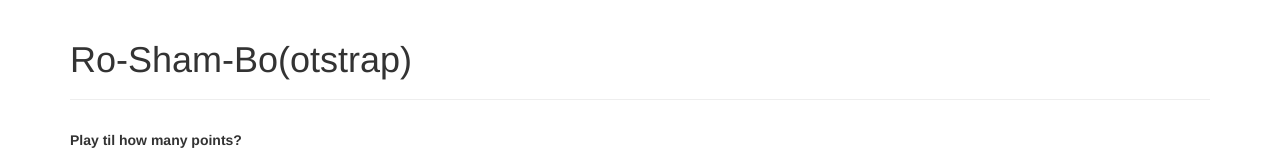
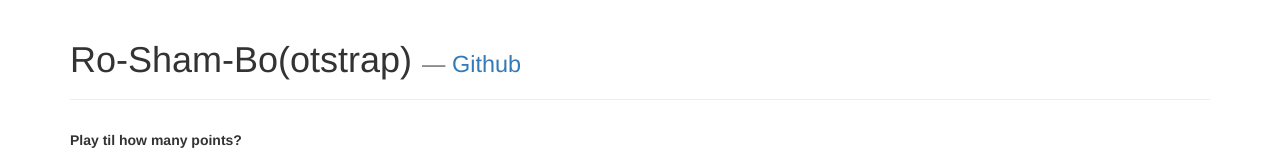
Before and after one commit to coreyzev/ro-sham-bootstrap, a plain HTML site: page index.html in a window 1280 px wide. Shown: the top 153 px of the page. Drawn offline with nearby package versions, Linux system fonts and the light colour scheme.

Commit message:
update readme

```diff
--- a/index.html
+++ b/index.html
@@ -19,7 +19,7 @@
         <div class="row">
             <div class="col-sm-12">
                 <div class="page-header">
-                    <h1>Ro-Sham-Bo(otstrap)</h1>
+                    <h1>Ro-Sham-Bo(otstrap) <small>— <a href="https://github.com/coreyzev/ro-sham-bootstrap">Github</a></small></h1>
                 </div>
             </div>
         </div>
```
Also changed, not shown: 1 other file.
